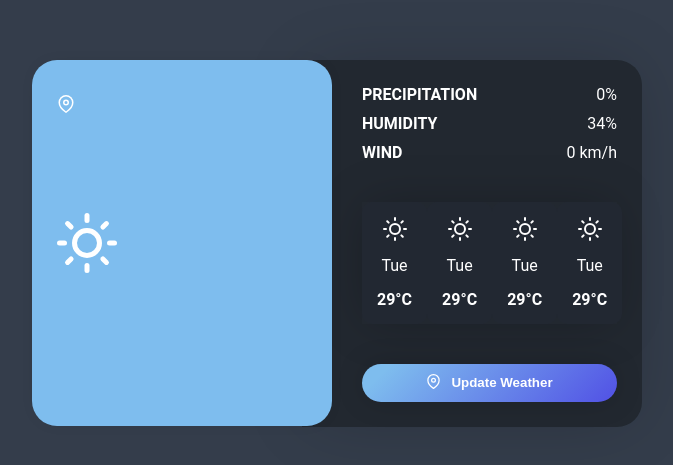
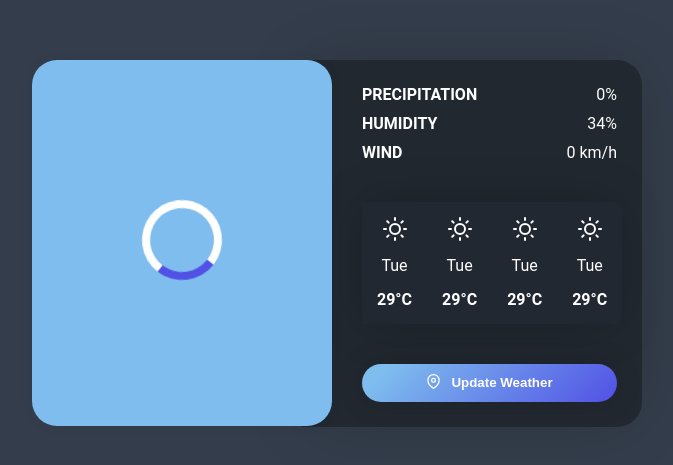
Before and after one commit to MateusPaixao/weather-app, a React (Create React App) app: page / in a window 1280 px wide. Shown: the part 157-622 px from the top of the page, without its empty margins (288-961 px from the left). Built offline with nearby package versions, Linux system fonts and the light colour scheme; no server answers.

Commit message:
feat: WIP: CurrentWeather add loading

```diff
--- a/src/GlobalStyles.tsx
+++ b/src/GlobalStyles.tsx
@@ -15,6 +15,12 @@ const GlobalStyle = createGlobalStyle`
         -webkit-font-smoothing: antialiased;
     }
 `
+
+export const colors = {
+    whiteNeutral: '#ffffff',
+    greyMedium: '#cccccc',
+    purpleMedium: '#5151E5',
+}
 
 export const Container = styled.div`
     max-width: 100%;
--- a/src/components/CurrentWeatherCard/index.tsx
+++ b/src/components/CurrentWeatherCard/index.tsx
@@ -1,12 +1,14 @@
-import React, { useEffect, useState } from 'react';
+import React, { useEffect, useState, Fragment } from 'react';
 import { useWeatherContext, CurrentWeatherProps } from 'contexts/WeatherContext'
 import { MapPin, Sun } from 'react-feather'
+
+import Loading from 'components/Loading'
 
 import { Container, DateLocation, WeatherInfo } from './styles';
 
 const CurrentWeatherCard: React.FC = () => {
 
-  const { getCurrentWeather } = useWeatherContext()
+  const { getCurrentWeather, isLoadingCurrent } = useWeatherContext()
   const [weather, setWeather] = useState({} as CurrentWeatherProps)
 
   useEffect(() => {
@@ -20,6 +22,10 @@ const CurrentWeatherCard: React.FC = () => {
 
   return (
     <Container>
+        {isLoadingCurrent ? (
+          <Loading />
+        ) : (
+          <Fragment>
             <DateLocation>
               <section>
                 <h2>{weather.weekDay}</h2>
@@ -37,6 +43,8 @@ const CurrentWeatherCard: React.FC = () => {
                 <span>{weather.description}</span>
               </section>
             </WeatherInfo>
+          </Fragment>
+        )}
     </Container>
   )
 }
--- /dev/null
+++ b/src/components/Loading/index.tsx
@@ -0,0 +1,14 @@
+import React from 'react';
+
+import { Container, Content } from './styles';
+
+const Loading = () => {
+  return (
+    <Container>
+        <Content data-testid="loading" />
+    </Container>
+
+  )
+}
+
+export default Loading;
--- /dev/null
+++ b/src/components/Loading/styles.ts
@@ -0,0 +1,24 @@
+import styled from 'styled-components';
+import { colors } from 'GlobalStyles';
+// generated for Loading
+
+export const Container = styled.div`
+    display: flex;
+    align-items: center;
+    justify-content: center;
+    padding-top: 120px;
+`
+
+export const Content = styled.div`
+    border: 8px solid ${colors.whiteNeutral};
+    border-top: 8px solid ${colors.purpleMedium};
+    border-radius: 50%;
+    width: 80px;
+    height: 80px;
+    animation: spin 1s linear infinite;
+
+    @keyframes spin {
+        from { transform: rotate(0deg); }
+        to { transform: rotate(360deg); }
+    }
+`
--- a/src/components/index.ts
+++ b/src/components/index.ts
@@ -1,9 +1,11 @@
 import CurrentWeatherCard from './CurrentWeatherCard'
 import ForecastWeatherCard from './ForecastWeatherCard'
 import CardWeekDay from './CardWeekDay'
+import Loading from './Loading'
 
 export {
     CurrentWeatherCard,
     ForecastWeatherCard,
     CardWeekDay,
+    Loading,
 }
```
Also changed, not shown: 2 other files (tests, documents, lock files or other folders). Lines whose indentation alone changed are shown as unchanged.
